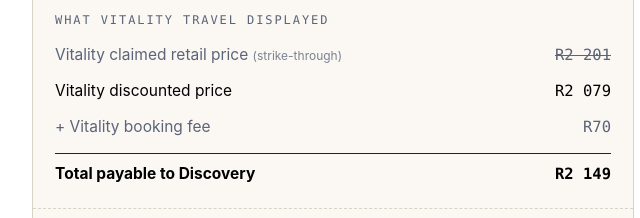
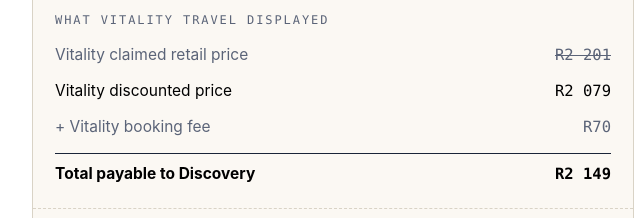
Before and after one commit to f25b759sxm-gif/vitalitygraphic02, a plain HTML site: page index.html in a window 1280 px wide. Shown: the part 198-416 px from the top of the page, 307-947 px from the left. Drawn offline with Linux system fonts and the light colour scheme.

Commit message:
index.html

```diff
--- a/index.html
+++ b/index.html
@@ -26,7 +26,7 @@
     <div style="font-family:ui-monospace, 'SF Mono', 'JetBrains Mono', Menlo, Consolas, monospace; font-size:12px; letter-spacing:0.16em; text-transform:uppercase; color:#5b6478; margin-bottom:10px;">What Vitality Travel displayed</div>
     <table style="width:100%; border-collapse:collapse; font-size:15.5px; line-height:1.55;">
       <tr>
-        <td style="padding:6px 0; color:#5b6478;">Vitality claimed retail price <span style="font-size:12px; opacity:0.8;">(strike-through)</span></td>
+        <td style="padding:6px 0; color:#5b6478;">Vitality claimed retail price <span style="font-size:12px; opacity:0.8;"></span></td>
         <td style="padding:6px 0; text-align:right; font-family:ui-monospace, 'SF Mono', 'JetBrains Mono', Menlo, Consolas, monospace; color:#5b6478; text-decoration:line-through;">R2&nbsp;201</td>
       </tr>
       <tr>
```
